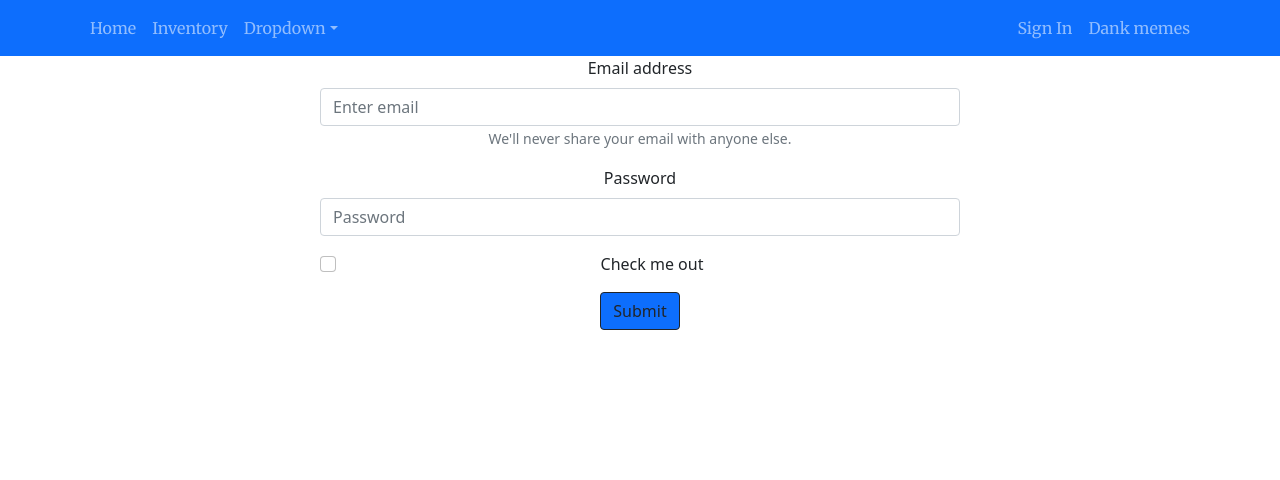
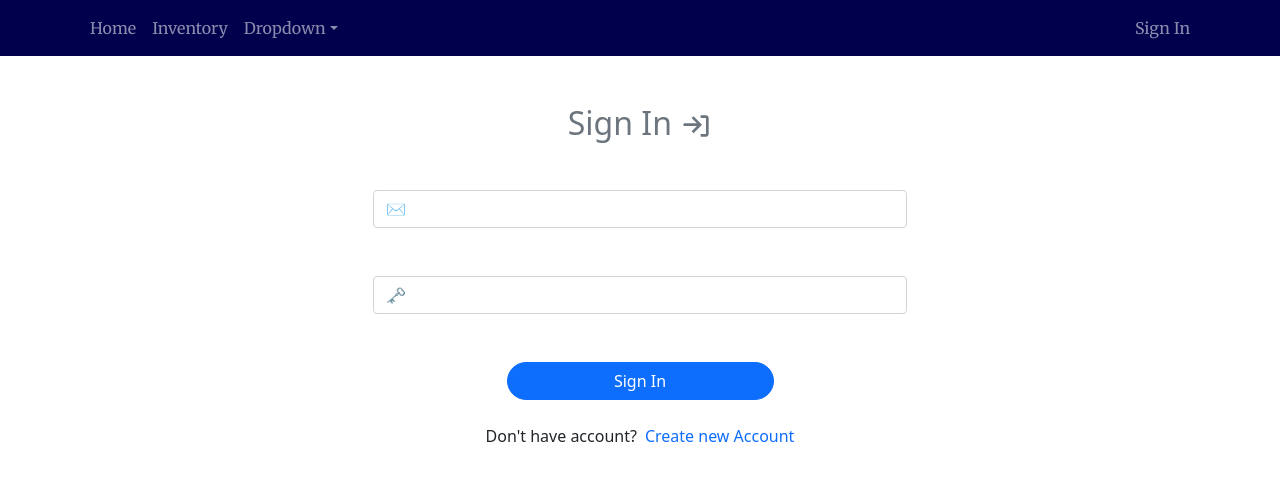
Before and after one commit to utsho-gif/Hike-Serve-client-side, a React (Create React App) app: page /signin in a window 1280 px wide. Shown: the top 480 px of the page. Built offline with nearby package versions, Linux system fonts and the light colour scheme; no server answers.

Commit message:
loading added

```diff
--- a/package.json
+++ b/package.json
@@ -3,6 +3,7 @@
   "version": "0.1.0",
   "private": true,
   "dependencies": {
+    "@emotion/react": "^11.9.0",
     "@testing-library/jest-dom": "^5.16.4",
     "@testing-library/react": "^13.1.1",
     "@testing-library/user-event": "^13.5.0",
@@ -13,8 +14,10 @@
     "react-bootstrap": "^2.3.1",
     "react-dom": "^18.1.0",
     "react-firebase-hooks": "^5.0.3",
+    "react-icons": "^4.3.1",
     "react-router-dom": "^6.3.0",
     "react-scripts": "5.0.1",
+    "react-spinners": "^0.11.0",
     "react-toastify": "^8.2.0",
     "web-vitals": "^2.1.4"
   },
--- a/src/App.js
+++ b/src/App.js
@@ -6,6 +6,7 @@ import Header from "./pages/Shared/Header/Header";
 import SignIn from "./pages/SignIn/SignIn/SignIn";
 import Inventory from "./pages/Inventory/Inventory";
 import RequireAuth from "./pages/SignIn/RequireAuth/RequireAuth";
+import SignUp from "./pages/SignIn/SignUp/SignUp";
 
 function App() {
   return (
@@ -23,6 +24,7 @@ function App() {
           }
         ></Route>
         <Route path="/signin" element={<SignIn></SignIn>}></Route>
+        <Route path='/signup' element={<SignUp></SignUp>}></Route>
       </Routes>
     </div>
   );
--- a/src/pages/Shared/Header/Header.css
+++ b/src/pages/Shared/Header/Header.css
@@ -3,3 +3,18 @@
 .fonts {
   font-family: "Merriweather", serif;
 }
+.name-mod{
+  font-weight: 600;
+}
+.colors{
+  background-color: #00004d;
+}
+/* .modify{
+  font-weight: 700;
+  font-size: 12px;
+  color: white;
+  padding: 9px;
+  border: 1px solid lightslategray;
+  border-radius: 30px;
+  background-color: brown;
+} */
--- a/src/pages/Shared/Header/Header.js
+++ b/src/pages/Shared/Header/Header.js
@@ -2,10 +2,22 @@ import React from 'react';
 import { Container, Nav, Navbar, NavDropdown } from 'react-bootstrap';
 import './Header.css'
 import { Link } from 'react-router-dom';
+import auth from '../../../firebase.init';
+import { useAuthState } from 'react-firebase-hooks/auth';
+import { signOut } from 'firebase/auth';
 
 const Header = () => {
+  const [user, loading, error] = useAuthState(auth);
+  console.log(user);
+  const handleSignOut = () => {
+    signOut(auth)
+    .then(() => {})
+    .catch((error) => {
+      error(error.message);
+    })
+  }
     return (
-        <Navbar collapseOnSelect expand="lg" bg="primary" variant="dark" className='fonts'>
+        <Navbar collapseOnSelect expand="lg" variant="dark" className='fonts colors'>
   <Container>
   <Navbar.Toggle aria-controls="responsive-navbar-nav" />
   <Navbar.Collapse id="responsive-navbar-nav">
@@ -21,10 +33,10 @@ const Header = () => {
       </NavDropdown>
     </Nav>
     <Nav>
-      <Nav.Link as={Link} to='/signin'>Sign In</Nav.Link>
-      <Nav.Link eventKey={2} href="#memes">
-        Dank memes
-      </Nav.Link>
+      {user? <>
+        <p className='my-auto me-3 text-warning text-bold name-mod'>{user?.displayName}</p>
+        <button onClick={handleSignOut} className='btn btn-outline-light my-auto h-25 modify'>Sign Out</button>
+      </>  :  <Nav.Link as={Link} to='/signin'>Sign In</Nav.Link>}
     </Nav>
   </Navbar.Collapse>
   </Container>
--- a/src/pages/SignIn/SignIn/SignIn.js
+++ b/src/pages/SignIn/SignIn/SignIn.js
@@ -1,28 +1,97 @@
-import React from "react";
+import React, { useState } from "react";
 import { Button, Form } from "react-bootstrap";
+import { useSignInWithEmailAndPassword } from "react-firebase-hooks/auth";
+import {CgLogIn} from 'react-icons/cg';
+import { Link, useLocation, useNavigate } from "react-router-dom";
+import { HashLoader } from "react-spinners";
+import auth from "../../../firebase.init";
+import { css } from "@emotion/react";
+
+
+const override = css`
+  display: block;
+  margin: 0 auto;
+  border-color: red;
+`;
 
 const SignIn = () => {
+  let [color, setColor] = useState("#36D7B7");
+  const navigate = useNavigate();
+  const location = useLocation();
+  const from = location?.state?.from.pathname || '/';
+  const [
+    signInWithEmailAndPassword,
+    user,
+    loading,
+    error,
+  ] = useSignInWithEmailAndPassword(auth);
+
+  let loadingEle;
+  if(loading){
+    loadingEle = (
+      <p>
+        <HashLoader color={color} css={override} size={50}></HashLoader>
+      </p>
+    )
+  }
+
+  let errorEle;
+  if(error){
+    errorEle = (
+      <p className="text-warning text-bold">
+        {error?.message}
+      </p>
+    )
+  }
+
+  if(user){
+    navigate(from, { replace : true });
+  }
+
+  const handleSubmit = event => {
+    event.preventDefault();
+    const email = event.target.email.value;
+    const password = event.target.password.value;
+    signInWithEmailAndPassword(email, password);
+  }
   return (
-    <Form className="w-50 mx-auto">
-      <Form.Group className="mb-3" controlId="formBasicEmail">
-        <Form.Label>Email address</Form.Label>
-        <Form.Control type="email" placeholder="Enter email" />
-        <Form.Text className="text-muted">
-          We'll never share your email with anyone else.
-        </Form.Text>
-      </Form.Group>
+    <div className="container">
+      <div className="container w-50 mb-4">
+        <h2 className="text-secondary text-center my-5"> <span>Sign In</span> <span><CgLogIn></CgLogIn></span></h2>
+        <Form onSubmit={handleSubmit}>
+          <Form.Group className="mb-5 w-100" controlId="formBasicEmail">
+            <Form.Control
+              name="email"
+              type="email"
+              placeholder='&#x2709;'
+              required
+            />
+          </Form.Group>
 
-      <Form.Group className="mb-3" controlId="formBasicPassword">
-        <Form.Label>Password</Form.Label>
-        <Form.Control type="password" placeholder="Password" />
-      </Form.Group>
-      <Form.Group className="mb-3" controlId="formBasicCheckbox">
-        <Form.Check type="checkbox" label="Check me out" />
-      </Form.Group>
-      <Button className="btn btn-outline-dark" type="submit">
-        Submit
-      </Button>
-    </Form>
+          <Form.Group className="mb-5" controlId="formBasicPassword">
+            <Form.Control
+              name="password"
+              type="password"
+              placeholder="&#128477;"
+              required
+            />
+          </Form.Group>
+          {error ? errorEle : loadingEle}
+
+          <Button
+            className="w-50 mx-auto d-block rounded-pill mb-1"
+            variant="primary"
+            type="submit"
+          >
+            Sign In
+          </Button>
+        </Form>
+        <p className="mt-4">
+          Don't have account?
+          <Link to='/signup' className="text-decoration-none ms-2">Create new Account</Link>
+        </p>
+      </div>
+    </div>
   );
 };
 
--- /dev/null
+++ b/src/pages/SignIn/SignUp/SignUp.js
@@ -0,0 +1,106 @@
+import React, { useState } from 'react';
+import { Button, Form } from 'react-bootstrap';
+import { useCreateUserWithEmailAndPassword, useUpdateProfile } from 'react-firebase-hooks/auth';
+import { useNavigate } from 'react-router-dom';
+import auth from "../../../firebase.init";
+import {MdOutlineAppRegistration} from "react-icons/md";
+import { css } from "@emotion/react";
+import { HashLoader } from "react-spinners";
+
+
+const override = css`
+  display: block;
+  margin: 0 auto;
+  border-color: red;
+`;
+
+const SignUp = () => {
+  let [color, setColor] = useState("#36D7B7");
+  const navigate = useNavigate();
+  const [
+    createUserWithEmailAndPassword,
+    user,
+    loading,
+    error,
+  ] = useCreateUserWithEmailAndPassword(auth);
+
+  let loadingEle;
+  if(loading){
+    loadingEle = (
+      <p>
+        <HashLoader color={color} css={override} size={50}></HashLoader>
+      </p>
+    )
+  }
+
+  let errorEle;
+  if(error){
+    errorEle = (
+      <p className="text-warning text-bold">
+        {error?.message}
+      </p>
+    )
+  }
+
+  const [updateProfile, updating, updateError] = useUpdateProfile(auth);
+  const handleSignup = async event => {
+    event.preventDefault();
+    const email = event.target.email.value;
+    const password = event.target.password.value;
+    const displayName = event.target.name.value;
+    await createUserWithEmailAndPassword(email, password);
+    await updateProfile({displayName});
+  }
+  if(user){
+    navigate('/home');
+  }
+    return (
+        <div className='container'>
+             <div className="container w-50 mb-4">
+      <h2 className="text-secondary text-center my-5">Sign Up <MdOutlineAppRegistration></MdOutlineAppRegistration></h2>
+      <Form onSubmit={handleSignup}>
+        <Form.Group className="mb-5 d-flex justify-content-center" controlId="formBasicEmail">
+          <Form.Control name="name" type="text" placeholder="Name &#x26F9;" />
+        </Form.Group>
+
+        <Form.Group className="mb-5" controlId="formBasicEmail">
+          <Form.Control
+            name="email"
+            type="email"
+            placeholder="Email &#x2709;"
+            required
+          />
+        </Form.Group>
+
+        <Form.Group className="mb-5" controlId="formBasicPassword">
+          <Form.Control
+            name="password"
+            type="password"
+            placeholder="Password &#128477;"
+            required
+          />
+        </Form.Group>
+
+        <Form.Group className="mb-5" controlId="formBasicPassword">
+          <Form.Control
+            name="ConfPassword"
+            type="password"
+            placeholder="Confirm Password &#x1F510;"
+            required
+          />
+        </Form.Group>
+        {error ? errorEle : loadingEle}
+        <Button
+          className="w-50 mx-auto d-block rounded-pill mb-1"
+          variant="primary"
+          type="submit"
+        >
+          Sign Up
+        </Button>
+      </Form>
+    </div>
+        </div>
+    );
+};
+
+export default SignUp;
```
Also changed, not shown: 1 other file (tests, documents, lock files or other folders).
